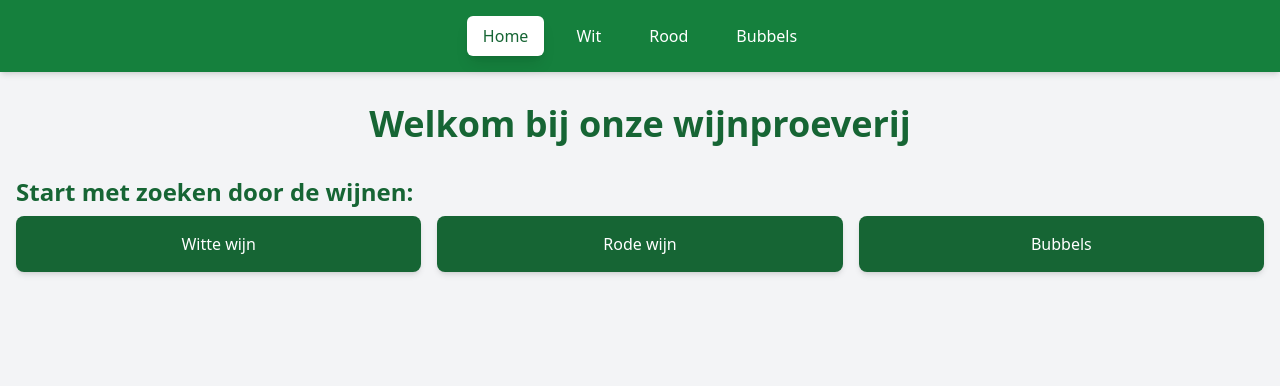
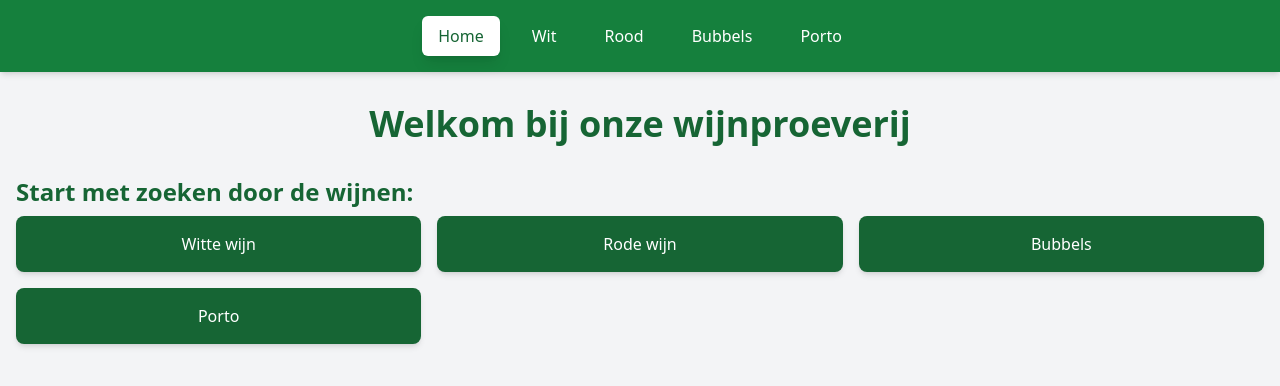
Before and after one commit to WoutPaepenUcLL/kaas-en-wjin, a Next.js app: page / in a window 1280 px wide. Shown: the top 386 px of the page. Built offline with nearby package versions, Linux system fonts and the light colour scheme.

Commit message:
Refactor Navbar component to add 'porto' navigation item

```diff
--- a/app/components/Navbar.tsx
+++ b/app/components/Navbar.tsx
@@ -6,7 +6,7 @@ interface NavbarProps {
 }
 
 const Navbar: React.FC<NavbarProps> = ({ activeSection, setActiveSection }) => {
-  const navItems = ['home','wit', 'rood', 'bubbels'];
+  const navItems = ['home','wit', 'rood', 'bubbels', 'porto'];
 
   return (
     <nav className="bg-green-700 p-4 shadow-md">
--- a/app/page.tsx
+++ b/app/page.tsx
@@ -35,10 +35,16 @@ const Home: React.FC = () => {
               Rode wijn
               </button>
               <button
-              onClick={() => setActiveSection('bubbles')}
+              onClick={() => setActiveSection('bubbels')}
               className="bg-green-800 text-white p-4 rounded-lg shadow-md transition-all duration-300 ease-in-out transform hover:scale-105 hover:shadow-lg"
               >
               Bubbels
+              </button>
+              <button
+              onClick={() => setActiveSection('porto')}
+              className="bg-green-800 text-white p-4 rounded-lg shadow-md transition-all duration-300 ease-in-out transform hover:scale-105 hover:shadow-lg"
+              >
+              Porto
               </button>
             </div>
           </>
```
